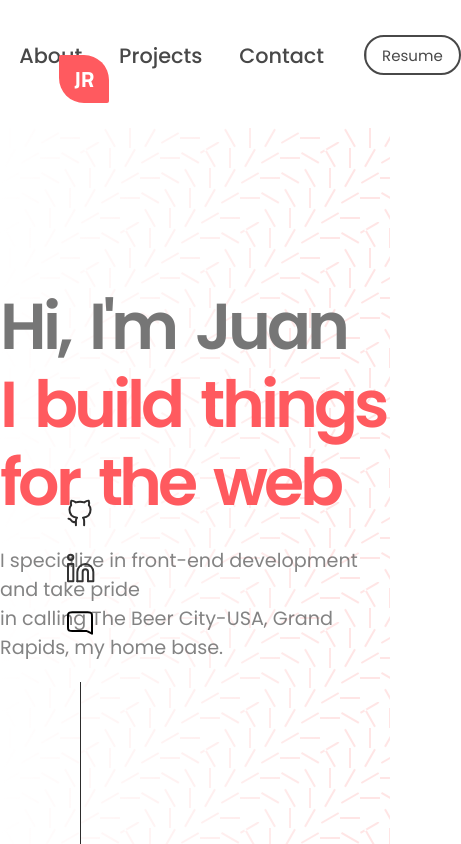
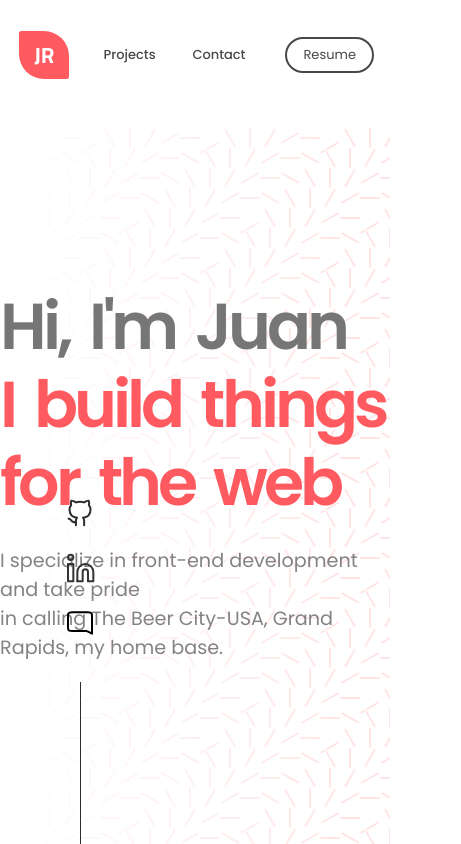
Before and after one commit to JD-R0driguez/react-play-ground, a React (Vite) app in the folder home-page/: page / in a window 390 px wide. Shown: the top 844 px of the page, 461 px wide, since content can reach past the window. Built offline with nearby package versions, Linux system fonts and the light colour scheme.

Commit message:
Added media query to Nav

```diff
--- a/home-page/src/components/Navbar.css
+++ b/home-page/src/components/Navbar.css
@@ -18,6 +18,7 @@
 .nav-bar .logo-image{
     position: fixed;
     z-index: 2;
+    margin-top: -1.5rem;
 }
 
 .nav-links {
@@ -131,3 +132,18 @@
     transform: translateX(-3px) translateY(-3px);
     color: white;
 }
+
+
+@media only screen and (max-width: 768px) {
+    .nav-bar .logo-image{
+        margin-left: -2.5rem;
+    }
+    .nav-links{
+        position: absolute;
+        right: 1rem;
+        font-size: small;
+    }
+    .motion-button.resume{
+        font-size: small;
+    }
+}
```
